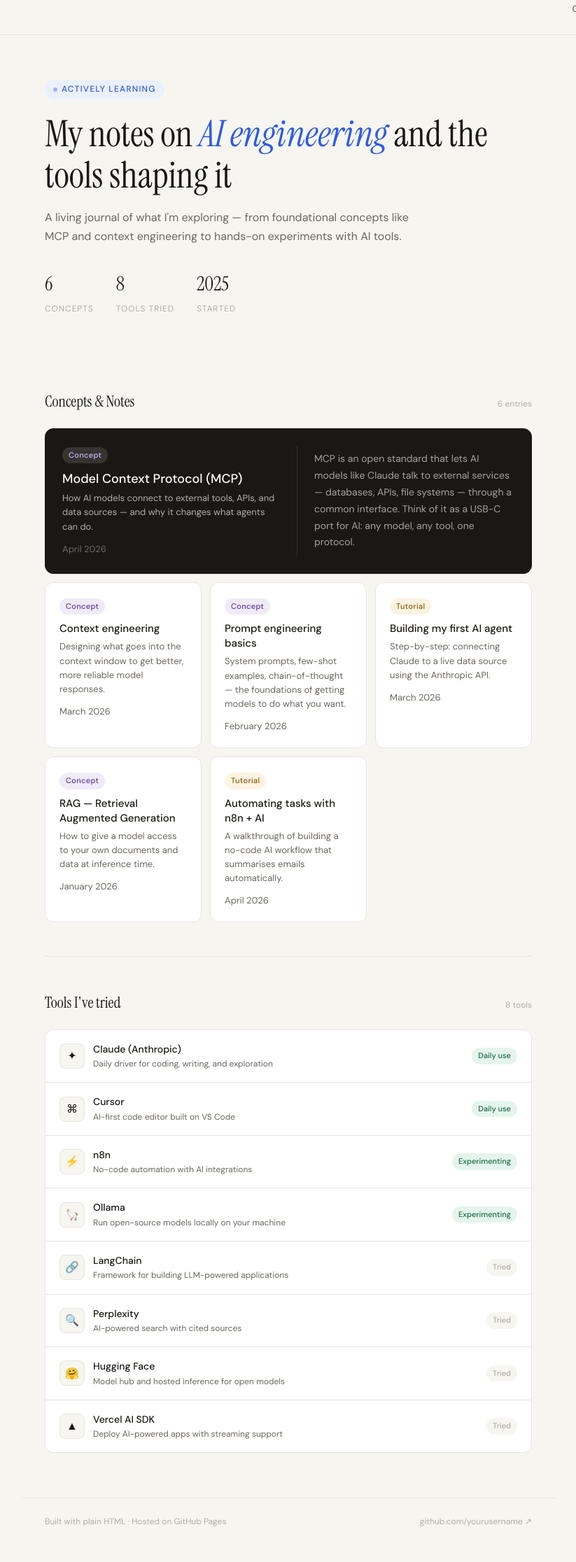
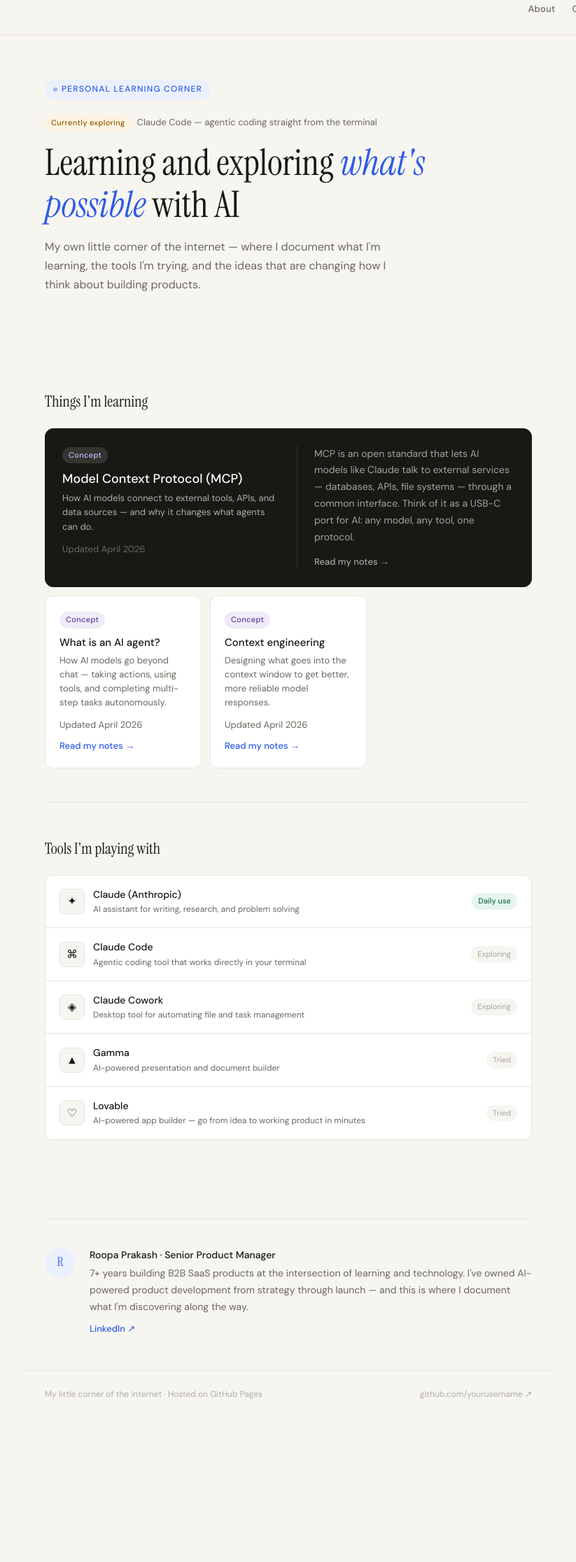
Before and after one commit to rprtest/rprtest.github.io, a plain HTML site: page index.html in a window 1280 px wide. Shown: the part 23-2255 px from the top of the page at 70% size, without its empty margins (228-1051 px from the left). After the commit the page ends 2074 px from the top, so only its background shows below. Drawn offline with Linux system fonts and the light colour scheme.

Commit message:
Add files via upload

```diff
--- a/index.html
+++ b/index.html
@@ -3,7 +3,7 @@
 <head>
   <meta charset="UTF-8" />
   <meta name="viewport" content="width=device-width, initial-scale=1.0" />
-  <title>AI Learning Journal</title>
+  <title>My AI Learning Corner</title>
   <link href="https://fonts.googleapis.com/css2?family=Instrument+Serif:ital@0;1&family=DM+Sans:wght@300;400;500&display=swap" rel="stylesheet" />
   <style>
     *, *::before, *::after { box-sizing: border-box; margin: 0; padding: 0; }
@@ -113,22 +113,7 @@
       line-height: 1.7;
       margin-bottom: 2rem;
     }
-    .hero-stats {
-      display: flex;
-      gap: 2rem;
-    }
-    .stat-num {
-      font-family: 'Instrument Serif', serif;
-      font-size: 28px;
-      color: var(--ink);
-      display: block;
-    }
-    .stat-label {
-      font-size: 12px;
-      color: var(--ink-3);
-      text-transform: uppercase;
-      letter-spacing: 0.08em;
-    }
+
 
     /* MAIN LAYOUT */
     main {
@@ -150,10 +135,7 @@
       font-weight: 400;
       color: var(--ink);
     }
-    .section-count {
-      font-size: 12px;
-      color: var(--ink-3);
-    }
+
 
     /* CONCEPT CARDS */
     .cards-grid {
@@ -333,8 +315,9 @@
 <body>
 
   <nav>
-    <a class="nav-brand" href="#">AI Journal ✦</a>
+    <a class="nav-brand" href="#">My AI Corner ✦</a>
     <div class="nav-links">
+      <a href="#about">About</a>
       <a href="#concepts">Concepts</a>
       <a href="#tools">Tools</a>
       <a href="https://github.com/yourusername" target="_blank">GitHub ↗</a>
@@ -342,33 +325,22 @@
   </nav>
 
   <section class="hero">
-    <div class="hero-eyebrow">Actively learning</div>
-    <h1>My notes on <em>AI engineering</em> and the tools shaping it</h1>
+    <div class="hero-eyebrow">Personal learning corner</div>
+    <div style="display: inline-flex; align-items: center; gap: 8px; font-size: 13px; color: var(--ink-2); margin-bottom: 1rem;">
+      <span style="font-size: 11px; font-weight: 500; background: var(--tag-tutorial); color: var(--tag-tutorial-ink); padding: 3px 9px; border-radius: 20px; letter-spacing: 0.03em;">Currently exploring</span>
+      Claude Code — agentic coding straight from the terminal
+    </div>
+    <h1>Learning and exploring <em>what's possible</em> with AI</h1>
     <p class="hero-desc">
-      A living journal of what I'm exploring — from foundational concepts like MCP and context engineering to hands-on experiments with AI tools.
+      My own little corner of the internet — where I document what I'm learning, the tools I'm trying, and the ideas that are changing how I think about building products.
     </p>
-    <div class="hero-stats">
-      <div>
-        <span class="stat-num">6</span>
-        <span class="stat-label">Concepts</span>
-      </div>
-      <div>
-        <span class="stat-num">8</span>
-        <span class="stat-label">Tools tried</span>
-      </div>
-      <div>
-        <span class="stat-num">2025</span>
-        <span class="stat-label">Started</span>
-      </div>
-    </div>
   </section>
 
   <main>
 
     <section id="concepts">
       <div class="section-header">
-        <h2 class="section-title">Concepts & Notes</h2>
-        <span class="section-count">6 entries</span>
+        <h2 class="section-title">Things I'm learning</h2>
       </div>
 
       <div class="cards-grid">
@@ -379,46 +351,28 @@
             <span class="tag tag-concept">Concept</span>
             <h3>Model Context Protocol (MCP)</h3>
             <p>How AI models connect to external tools, APIs, and data sources — and why it changes what agents can do.</p>
-            <p class="card-date">April 2026</p>
+            <p class="card-date">Updated April 2026</p>
           </div>
           <div class="card-featured-right">
             <p>MCP is an open standard that lets AI models like Claude talk to external services — databases, APIs, file systems — through a common interface. Think of it as a USB-C port for AI: any model, any tool, one protocol.</p>
+            <a href="mcp.html" style="display: inline-flex; align-items: center; gap: 5px; margin-top: 14px; font-size: 13px; color: rgba(255,255,255,0.6); text-decoration: none; font-weight: 500;">Read my notes →</a>
           </div>
         </div>
 
-        <a href="#" class="card fade-in">
+        <a href="ai-agent.html" class="card fade-in">
+          <span class="tag tag-concept">Concept</span>
+          <h3>What is an AI agent?</h3>
+          <p>How AI models go beyond chat — taking actions, using tools, and completing multi-step tasks autonomously.</p>
+          <p class="card-date">Updated April 2026</p>
+          <p style="margin-top: 10px; font-size: 13px; color: var(--accent); font-weight: 500;">Read my notes →</p>
+        </a>
+
+        <a href="context-engineering.html" class="card fade-in">
           <span class="tag tag-concept">Concept</span>
           <h3>Context engineering</h3>
           <p>Designing what goes into the context window to get better, more reliable model responses.</p>
-          <p class="card-date">March 2026</p>
-        </a>
-
-        <a href="#" class="card fade-in">
-          <span class="tag tag-concept">Concept</span>
-          <h3>Prompt engineering basics</h3>
-          <p>System prompts, few-shot examples, chain-of-thought — the foundations of getting models to do what you want.</p>
-          <p class="card-date">February 2026</p>
-        </a>
-
-        <a href="#" class="card fade-in">
-          <span class="tag tag-tutorial">Tutorial</span>
-          <h3>Building my first AI agent</h3>
-          <p>Step-by-step: connecting Claude to a live data source using the Anthropic API.</p>
-          <p class="card-date">March 2026</p>
-        </a>
-
-        <a href="#" class="card fade-in">
-          <span class="tag tag-concept">Concept</span>
-          <h3>RAG — Retrieval Augmented Generation</h3>
-          <p>How to give a model access to your own documents and data at inference time.</p>
-          <p class="card-date">January 2026</p>
-        </a>
-
-        <a href="#" class="card fade-in">
-          <span class="tag tag-tutorial">Tutorial</span>
-          <h3>Automating tasks with n8n + AI</h3>
-          <p>A walkthrough of building a no-code AI workflow that summarises emails automatically.</p>
-          <p class="card-date">April 2026</p>
+          <p class="card-date">Updated April 2026</p>
+          <p style="margin-top: 10px; font-size: 13px; color: var(--accent); font-weight: 500;">Read my notes →</p>
         </a>
 
       </div>
@@ -428,8 +382,7 @@
 
     <section id="tools">
       <div class="section-header">
-        <h2 class="section-title">Tools I've tried</h2>
-        <span class="section-count">8 tools</span>
+        <h2 class="section-title">Tools I'm playing with</h2>
       </div>
 
       <div class="tools-list">
@@ -438,7 +391,7 @@
             <div class="tool-icon">✦</div>
             <div>
               <div class="tool-name">Claude (Anthropic)</div>
-              <div class="tool-desc">Daily driver for coding, writing, and exploration</div>
+              <div class="tool-desc">AI assistant for writing, research, and problem solving</div>
             </div>
           </div>
           <span class="tool-badge">Daily use</span>
@@ -447,68 +400,38 @@
           <div class="tool-row-left">
             <div class="tool-icon">⌘</div>
             <div>
-              <div class="tool-name">Cursor</div>
-              <div class="tool-desc">AI-first code editor built on VS Code</div>
+              <div class="tool-name">Claude Code</div>
+              <div class="tool-desc">Agentic coding tool that works directly in your terminal</div>
             </div>
           </div>
-          <span class="tool-badge">Daily use</span>
+          <span class="tool-badge neutral">Exploring</span>
         </div>
         <div class="tool-row">
           <div class="tool-row-left">
-            <div class="tool-icon">⚡</div>
+            <div class="tool-icon">◈</div>
             <div>
-              <div class="tool-name">n8n</div>
-              <div class="tool-desc">No-code automation with AI integrations</div>
+              <div class="tool-name">Claude Cowork</div>
+              <div class="tool-desc">Desktop tool for automating file and task management</div>
             </div>
           </div>
-          <span class="tool-badge">Experimenting</span>
+          <span class="tool-badge neutral">Exploring</span>
         </div>
         <div class="tool-row">
           <div class="tool-row-left">
-            <div class="tool-icon">🦙</div>
+            <div class="tool-icon">▲</div>
             <div>
-              <div class="tool-name">Ollama</div>
-              <div class="tool-desc">Run open-source models locally on your machine</div>
-            </div>
-          </div>
-          <span class="tool-badge">Experimenting</span>
-        </div>
-        <div class="tool-row">
-          <div class="tool-row-left">
-            <div class="tool-icon">🔗</div>
-            <div>
-              <div class="tool-name">LangChain</div>
-              <div class="tool-desc">Framework for building LLM-powered applications</div>
+              <div class="tool-name">Gamma</div>
+              <div class="tool-desc">AI-powered presentation and document builder</div>
             </div>
           </div>
           <span class="tool-badge neutral">Tried</span>
         </div>
         <div class="tool-row">
           <div class="tool-row-left">
-            <div class="tool-icon">🔍</div>
+            <div class="tool-icon">♡</div>
             <div>
-              <div class="tool-name">Perplexity</div>
-              <div class="tool-desc">AI-powered search with cited sources</div>
-            </div>
-          </div>
-          <span class="tool-badge neutral">Tried</span>
-        </div>
-        <div class="tool-row">
-          <div class="tool-row-left">
-            <div class="tool-icon">🤗</div>
-            <div>
-              <div class="tool-name">Hugging Face</div>
-              <div class="tool-desc">Model hub and hosted inference for open models</div>
-            </div>
-          </div>
-          <span class="tool-badge neutral">Tried</span>
-        </div>
-        <div class="tool-row">
-          <div class="tool-row-left">
-            <div class="tool-icon">▲</div>
-            <div>
-              <div class="tool-name">Vercel AI SDK</div>
-              <div class="tool-desc">Deploy AI-powered apps with streaming support</div>
+              <div class="tool-name">Lovable</div>
+              <div class="tool-desc">AI-powered app builder — go from idea to working product in minutes</div>
             </div>
           </div>
           <span class="tool-badge neutral">Tried</span>
@@ -518,8 +441,22 @@
 
   </main>
 
+  <div style="max-width: 760px; margin: 0 auto; padding: 0 2rem 3rem;">
+    <hr style="border: none; border-top: 1px solid var(--border); margin-bottom: 2.5rem;" />
+    <section id="about">
+      <div style="display: flex; gap: 1.25rem; align-items: flex-start;">
+        <div style="width: 44px; height: 44px; border-radius: 50%; background: var(--accent-light); display: flex; align-items: center; justify-content: center; font-family: 'Instrument Serif', serif; font-size: 18px; color: var(--accent); flex-shrink: 0;">R</div>
+        <div>
+          <p style="font-size: 14px; font-weight: 500; color: var(--ink); margin-bottom: 4px;">Roopa Prakash · Senior Product Manager</p>
+          <p style="font-size: 14px; color: var(--ink-2); line-height: 1.7; margin: 0;">7+ years building B2B SaaS products at the intersection of learning and technology. I've owned AI-powered product development from strategy through launch — and this is where I document what I'm discovering along the way.</p>
+          <a href="https://www.linkedin.com/in/roopaprakash/" target="_blank" style="display: inline-flex; align-items: center; gap: 5px; margin-top: 10px; font-size: 13px; color: var(--accent); text-decoration: none; font-weight: 500;">LinkedIn ↗</a>
+        </div>
+      </div>
+    </section>
+  </div>
+
   <footer>
-    <span>Built with plain HTML · Hosted on GitHub Pages</span>
+    <span>My little corner of the internet · Hosted on GitHub Pages</span>
     <a href="https://github.com/yourusername" target="_blank">github.com/yourusername ↗</a>
   </footer>
 
```
Also changed, not shown: ai-agent.html (added, +93 -0 lines), context-engineering.html (added, +92 -0 lines), mcp.html (added, +92 -0 lines).
